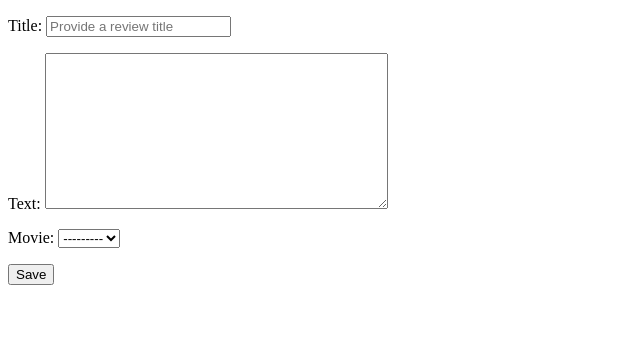
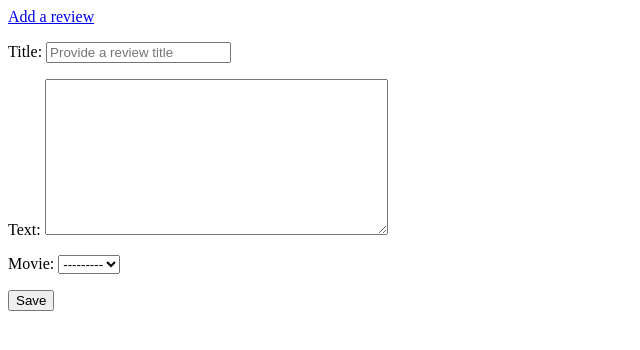
Before and after one commit to TRaffii/eduweb-django-basic, a Django app: page /add_review in a window 1280 px wide. Shown: the top 350 px of the page, without its empty margins (0-640 px from the left). Run offline with Django 3.2, Linux system fonts and the light colour scheme; data that the repository does not hold is empty.

Commit message:
18-finish

```diff
--- a/18/moviesreviews/movies/templates/base.html
+++ b/18/moviesreviews/movies/templates/base.html
@@ -5,6 +5,9 @@
     <title>Movies reviews</title>
   </head>
   <body>
+  <nav>
+      <a href="{% url 'add_review' %}">Add a review</a>
+  </nav>
   <div class="content container">
         <div class="row">
             <div class="col-md-12">
--- a/18/moviesreviews/movies/templates/index_movies.html
+++ b/18/moviesreviews/movies/templates/index_movies.html
@@ -10,6 +10,7 @@
     {% endif %}
     {% for movie in movies %}
     <li>{{ movie.title }}  -- {{ movie.description | safe }}
+        <a href="{% url 'show_movie' movie.id %}">Show movie</a>
         </li>
     {% endfor %}
 </ul>
--- a/18/moviesreviews/movies/urls.py
+++ b/18/moviesreviews/movies/urls.py
@@ -20,6 +20,7 @@ from . import views
 
 urlpatterns = [
     path('', views.show_movies, name="index"),
-    path('add_review', views.add_review),
+    path('add_review', views.add_review, name="add_review"),
+    path('show_movie/<int:movie_id>', views.show_movie, name="show_movie"),
 
 ]
--- a/18/moviesreviews/movies/views.py
+++ b/18/moviesreviews/movies/views.py
@@ -19,3 +19,7 @@ def add_review(request):
         'form': form
     }
     return render(request, "add_review.html", context)
+
+
+def show_movie(request, movie_id):
+    return None
```
Also changed, not shown: 1 other file.
